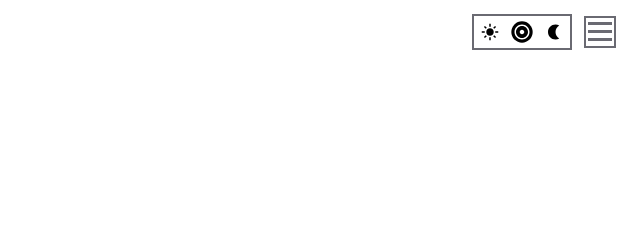
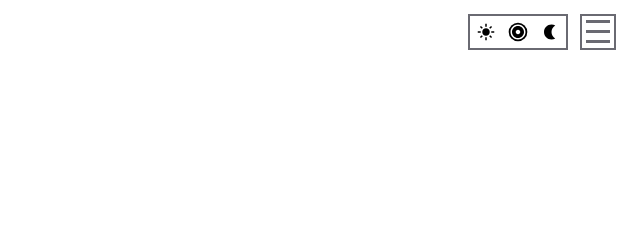
Before and after one commit to anpilogov-com/time-to-stop, a website: page index.html in a window 1280 px wide. Shown: the top 240 px of the page, 640-1280 px from the left. Drawn offline with nearby package versions, Linux system fonts and the light colour scheme; files that its build step writes are made by us from their sources.

Commit message:
Little bug fix

```diff
--- a/styles/scss/style.scss
+++ b/styles/scss/style.scss
@@ -66,7 +66,7 @@ $light-bacground: #ffffff;
    background-color: transparent;
    background-repeat: no-repeat;
    background-image: url(../../images/fiber_manual_record_black_36dp.svg);
-   background-size: 32px;
+   background-size: 28px;
    background-position: center;
    transition: background-position 0.1s ease-in;
 }
@@ -76,7 +76,7 @@ $light-bacground: #ffffff;
 }
 
 .switcher__radio--light:checked ~ .switcher__status {
-   background-position: left 0px center;
+   background-position: left 2px center;
 }
 
 .switcher__radio--auto:checked ~ .switcher__status {
@@ -134,6 +134,7 @@ $light-bacground: #ffffff;
 
       .extend-action {
          display: none;
+
          .list {
             list-style: none;
 
@@ -175,8 +176,8 @@ $light-bacground: #ffffff;
       .burger {
          cursor: pointer;
 
-         height: 32px;
-         width: 32px;
+         height: 36px;
+         width: 36px;
 
          position: relative;
 
@@ -185,8 +186,8 @@ $light-bacground: #ffffff;
          span {
             position: absolute;
 
-            top: 12px;
-            left: 2px;
+            top: 14px;
+            left: 4px;
 
             height: 3px;
             width: 24px;
@@ -198,7 +199,7 @@ $light-bacground: #ffffff;
 
                position: absolute;
 
-               top: -8px;
+               top: -10px;
 
                height: 3px;
                width: 24px;
@@ -211,7 +212,7 @@ $light-bacground: #ffffff;
 
                position: absolute;
 
-               top: 8px;
+               top: 10px;
 
                height: 3px;
                width: 24px;
@@ -241,17 +242,19 @@ $light-bacground: #ffffff;
             span::after {
                transition: all 0.3s ease 0s;
                transform: rotate(-45deg);
-               bottom: 8px;
+               bottom: 10px;
             }
             span::before {
                transition: all 0.3s ease 0s;
                transform: rotate(45deg);
-               top: 8px;
+               top: 10px;
             }
          }
       }
 
       &.active {
+         position: fixed;
+
          height: auto;
          width: 256px;
 
```
Also changed, not shown: styles/css/style.css.
